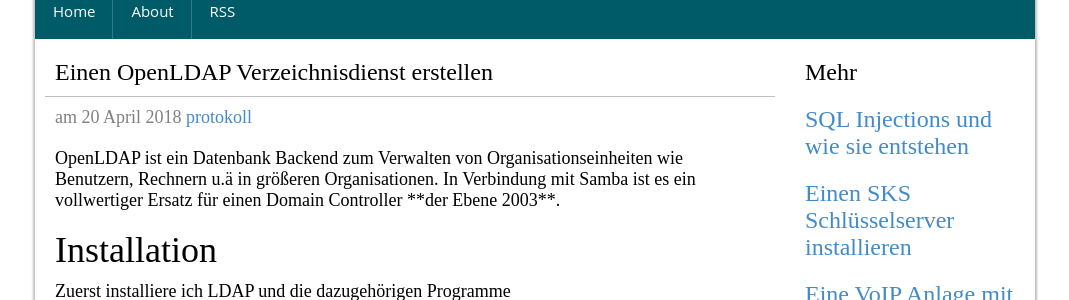
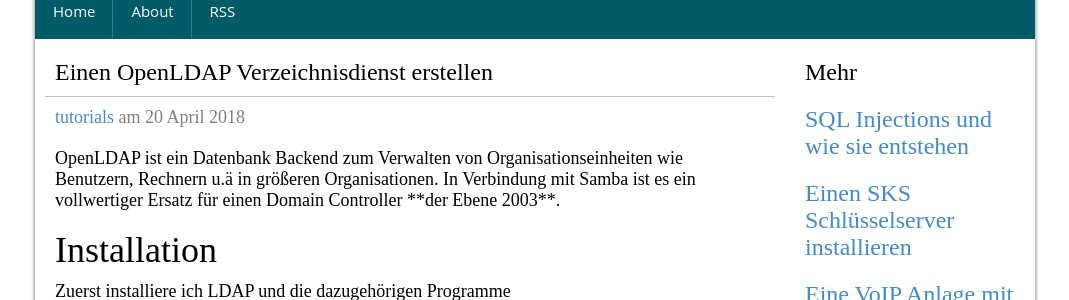
Before and after one commit to zarat/zarat.github.io, a Jekyll site: the page built from _posts/2018-04-20-openldap.markdown, in a window 1280 px wide. Shown: the part 184-484 px from the top of the page, without its empty margins (105-1174 px from the left). Built offline with Jekyll 4.4.1, drawn with Linux system fonts in a browser that asks for light colours; comment, search, counter and statistics services are not loaded.

Commit message:
Update 2018-04-20-openldap.markdown

```diff
--- a/_posts/2018-04-20-openldap.markdown
+++ b/_posts/2018-04-20-openldap.markdown
@@ -2,8 +2,8 @@
 layout: post
 title: Einen OpenLDAP Verzeichnisdienst erstellen
 author: Manuel Zarat
-tags: protokoll
-permalink: /post/openldap
+categories: tutorials
+permalink: /post/openldap-verzeichnisdienst
 ---
 
 <p>OpenLDAP ist ein Datenbank Backend zum Verwalten von Organisationseinheiten wie Benutzern, Rechnern u.ä in größeren Organisationen. In Verbindung mit Samba ist es ein vollwertiger Ersatz für einen Domain Controller **der Ebene 2003**.</p>
```
